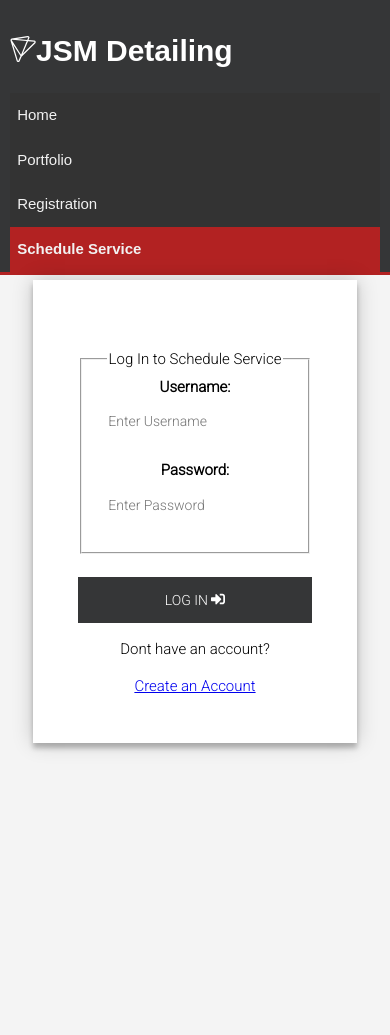
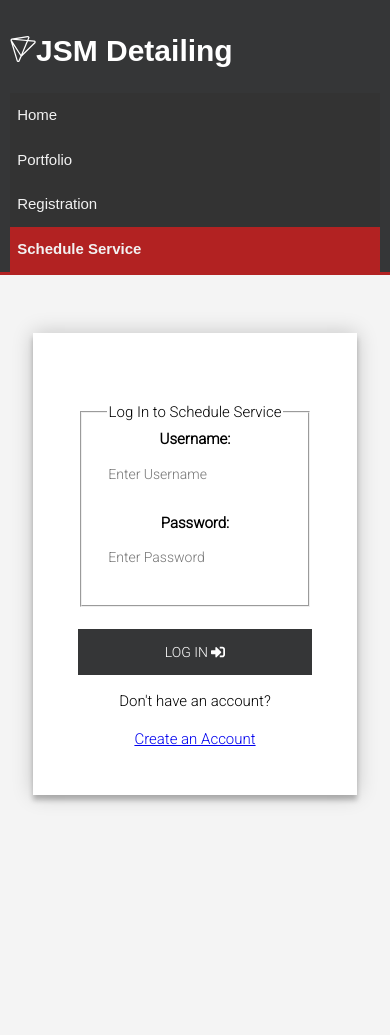
Before and after one commit to ahkaichi/JSMDetailing, a PHP site: page /login.php in a window 390 px wide. Shown: the top 1035 px of the page. Run offline with PHP 8.4, Linux system fonts and the light colour scheme; data that the repository does not hold is empty; some libraries are stand-ins or nearby versions.

Commit message:
Added styling fixes for login

```diff
--- a/assets/scripts/login.js
+++ b/assets/scripts/login.js
@@ -18,6 +18,7 @@ if(username.length == 0 || username == null){
 }
 else if(password.length == 0 || password == null){
     alert("Please enter your password");
+    user.classList.remove("error");
      pw.classList.add("error");
       flag = false;
 }
--- a/assets/style/login.css
+++ b/assets/style/login.css
@@ -1,17 +1,12 @@
 @import url(https://fonts.googleapis.com/css?family=Roboto:300);
 
-.login-page {
-  width: 360px;
-  padding: 8% 0 0;
-  margin: auto;
-}
 .form {
   font-family: "Roboto", sans-serif;
   position: relative;
   z-index: 1;
   background: #FFFFFF;
   max-width: 360px;
-  margin: 1.5% auto;
+  margin: 5.5% auto;
   padding: 45px;
   text-align: center;
   box-shadow: 0 0 20px 0 rgba(0, 0, 0, 0.2), 0 5px 5px 0 rgba(0, 0, 0, 0.24);
@@ -95,10 +90,8 @@
     border-color: #FF1744;
 }
 @media only screen and (max-width: 700px) {
-    .login-page {
-        width: 50%;
-    }
     .form{
-        width: 60%;
+      margin-top: 15%;
+      width: 60%;
     }
 }
--- a/login.php
+++ b/login.php
@@ -122,7 +122,7 @@ $db = mysqli_connect($host, $user, $pass, $database, $port);
                 <button type="submit">Log In <i class="fas fa-sign-in-alt"></i> </button>
             </form>
 
-            <p>Dont have an account?</p>
+            <p>Don't have an account?</p>
             <a href="register.php">Create an Account</a>
         </div>
 
```
